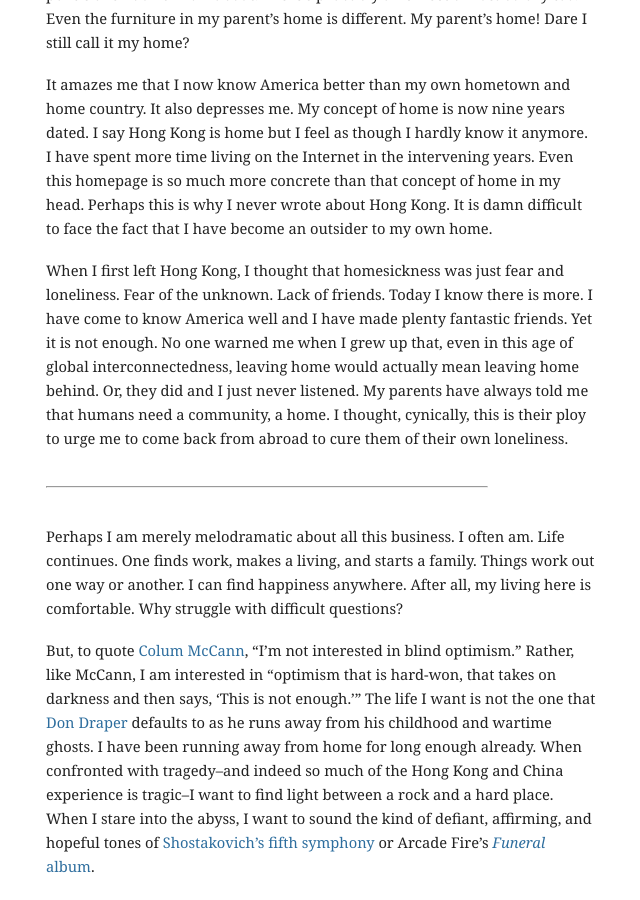
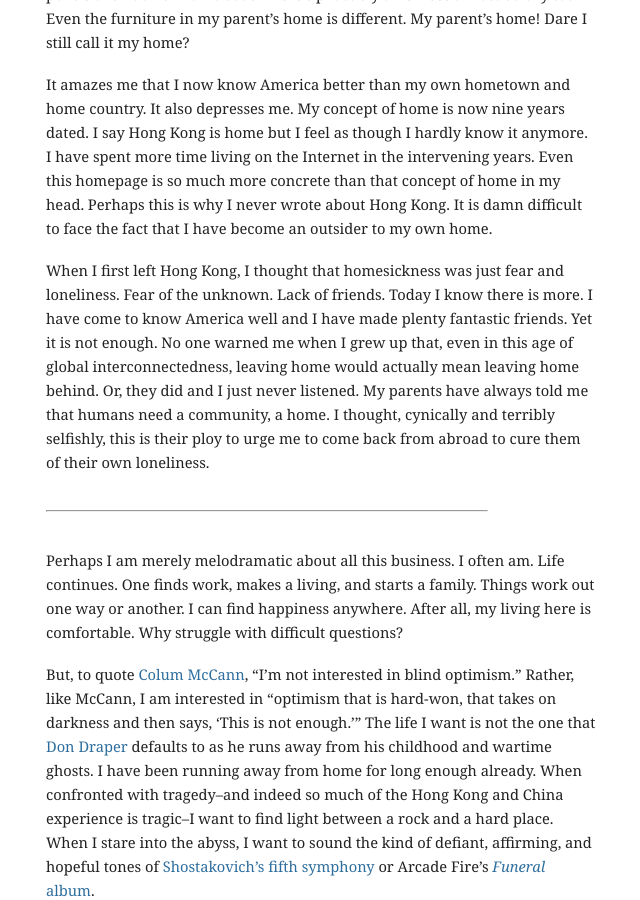
Before and after one commit to mbwong/mbwong.github.com, a Jekyll site: the page built from _posts/2013-07-14-home.md, in a window 1280 px wide and 900 px high, scrolled down 2116 px. Shown: the whole window, without its empty margins (304-944 px from the left). Built offline with Jekyll 4.4.1, drawn with Linux system fonts in a browser that asks for light colours.

Commit message:
Update 2013-07-14-home.md

```diff
--- a/_posts/2013-07-14-home.md
+++ b/_posts/2013-07-14-home.md
@@ -38,7 +38,7 @@
 
 It amazes me that I now know America better than my own hometown and home country. It also depresses me. My concept of home is now nine years dated. I say Hong Kong is home but I feel as though I hardly know it anymore. I have spent more time living on the Internet in the intervening years. Even this homepage is so much more concrete than that concept of home in my head. Perhaps this is why I never wrote about Hong Kong. It is damn difficult to face the fact that I have become an outsider to my own home.
 
-When I first left Hong Kong, I thought that homesickness was just fear and loneliness. Fear of the unknown. Lack of friends. Today I know there is more. I have come to know America well and I have made plenty fantastic friends. Yet it is not enough. No one warned me when I grew up that, even in this age of global interconnectedness, leaving home would actually mean leaving home behind. Or, they did and I just never listened. My parents have always told me that humans need a community, a home. I thought, cynically, this is their ploy to urge me to come back from abroad to cure them of their own loneliness.
+When I first left Hong Kong, I thought that homesickness was just fear and loneliness. Fear of the unknown. Lack of friends. Today I know there is more. I have come to know America well and I have made plenty fantastic friends. Yet it is not enough. No one warned me when I grew up that, even in this age of global interconnectedness, leaving home would actually mean leaving home behind. Or, they did and I just never listened. My parents have always told me that humans need a community, a home. I thought, cynically and terribly selfishly, this is their ploy to urge me to come back from abroad to cure them of their own loneliness.
 
 ----------------------------------
 
```
